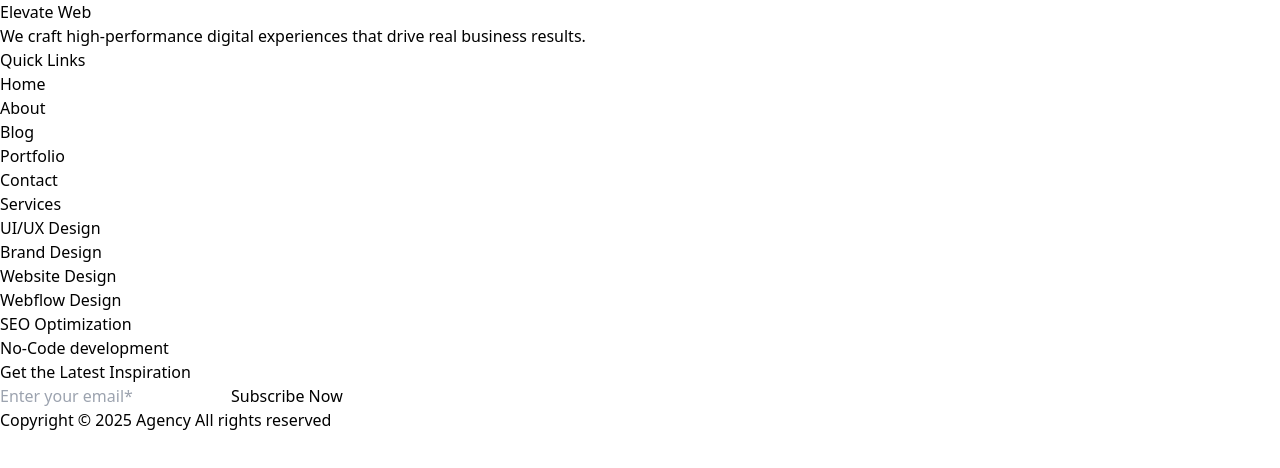
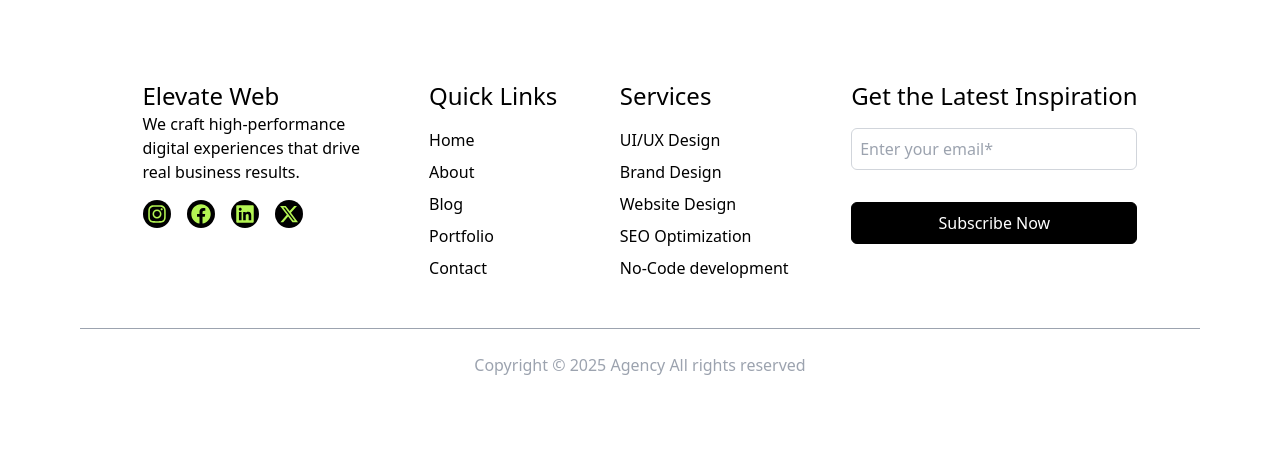
Before and after one commit to akashjadhav09/ElevateWeb, a React (Vite) app: page / in a window 1280 px wide. Shown: the top 468 px of the page. Built offline with nearby package versions, Linux system fonts and the light colour scheme.

Commit message:
Design updated.

```diff
--- a/src/shared/component/Footer.jsx
+++ b/src/shared/component/Footer.jsx
@@ -1,21 +1,39 @@
+import { FaInstagram } from "react-icons/fa6";
+import { FaFacebook } from "react-icons/fa";
+import { FaLinkedin } from "react-icons/fa6";
+import { FaXTwitter } from "react-icons/fa6";
+
 export default function Footer(){
     return(
-        <div className="footer-section-wrapper__main">
-             <div className="footer-section-wrapper__outer">
+        <div className="footer-section-wrapper__main px-20 pt-20 pb-8 w-full">
+             <div className="footer-section-wrapper__outer flex items-baseline justify-evenly pb-12 border-b border-gray-400">
 
-                <div className="logo-wrapper__outer">
+                <div className="logo-wrapper__outer w-[20%]">
                     <div className="logo-wrapper__inner">
-                        <div className="logo-label">Elevate Web</div>
+                        <div className="logo-label text-2xl">Elevate Web</div>
                         <p className="logo-description">We craft high-performance digital experiences that drive real business results.</p>
                     </div>
-                    <div className="social-handler-icon-wrapper">
+                    <div className="social-handler-icon-wrapper flex items-center gap-4 mt-4 cursor-pointer">
+                        <span className="bg-black text-[#b4f553] p-1 text-xl rounded-full">
+                            <FaInstagram />
+                        </span>
+                         <span className="bg-black text-[#b4f553] p-1 text-xl rounded-full">
+                            <FaFacebook />
+                        </span>
+                         <span className="bg-black text-[#b4f553] p-1 text-xl rounded-full">
+                           <FaLinkedin />
+                        </span>
+                         <span className="bg-black text-[#b4f553] p-1 text-xl rounded-full">
+                           <FaXTwitter />
+                        </span>
+
 
                     </div>
                 </div>
 
                 <div className="quick-links-wrapper__outer">
-                    <label className="quick-link-label">Quick Links</label>
-                    <div className="quick-links-wrapper__inner">
+                    <label className="quick-link-label text-2xl">Quick Links</label>
+                    <div className="quick-links-wrapper__inner mt-4 flex flex-col gap-2 cursor-pointer">
                         <p>Home</p>
                         <p>About</p>
                         <p>Blog</p>
@@ -25,28 +43,31 @@ export default function Footer(){
                 </div>
 
                 <div className="services-wrapper__outer">
-                    <label className="services-label">Services</label>
-                    <div className="services-wrapper__inner">
+                    <label className="services-label text-2xl">Services</label>
+                    <div className="services-wrapper__inner mt-4 flex flex-col gap-2 cursor-pointer">
                         <p>UI/UX Design</p>
                         <p>Brand Design</p>
                         <p>Website Design</p>
-                        <p>Webflow Design</p>
                         <p>SEO Optimization</p>
                         <p>No-Code development</p>
                     </div>
                 </div>
 
                 <div className="inspiration-section__outer">
-                    <label className="inspiration-section-label">Get the Latest Inspiration</label>
-                    <div className="inspiration-section__inner">
-                       <input type="email" placeholder="Enter your email*"/>
-                       <button className="subscribe-btn">Subscribe Now</button>
+                    <label className="inspiration-section-label text-2xl">Get the Latest Inspiration</label>
+                    <div className="inspiration-section__inner mt-4 flex flex-col gap-8">
+                        <input
+                            type="email"
+                            placeholder="Enter your email*"
+                            className="border border-gray-300 p-2 rounded-md focus:border-black hover:border-gray-500 outline-none"
+                        />
+                       <button className="subscribe-btn bg-black text-white p-2 text-center border border-black rounded-md">Subscribe Now</button>
                     </div>
                 </div>
 
             </div>
-            <div className="copyright-label-container">
-                <label className="copyright-label">Copyright © 2025 Agency All rights reserved</label>
+            <div className="copyright-label-container my-6 text-center">
+                <label className="copyright-label text-gray-400">Copyright © 2025 Agency All rights reserved</label>
             </div>
         </div>
     )
```
